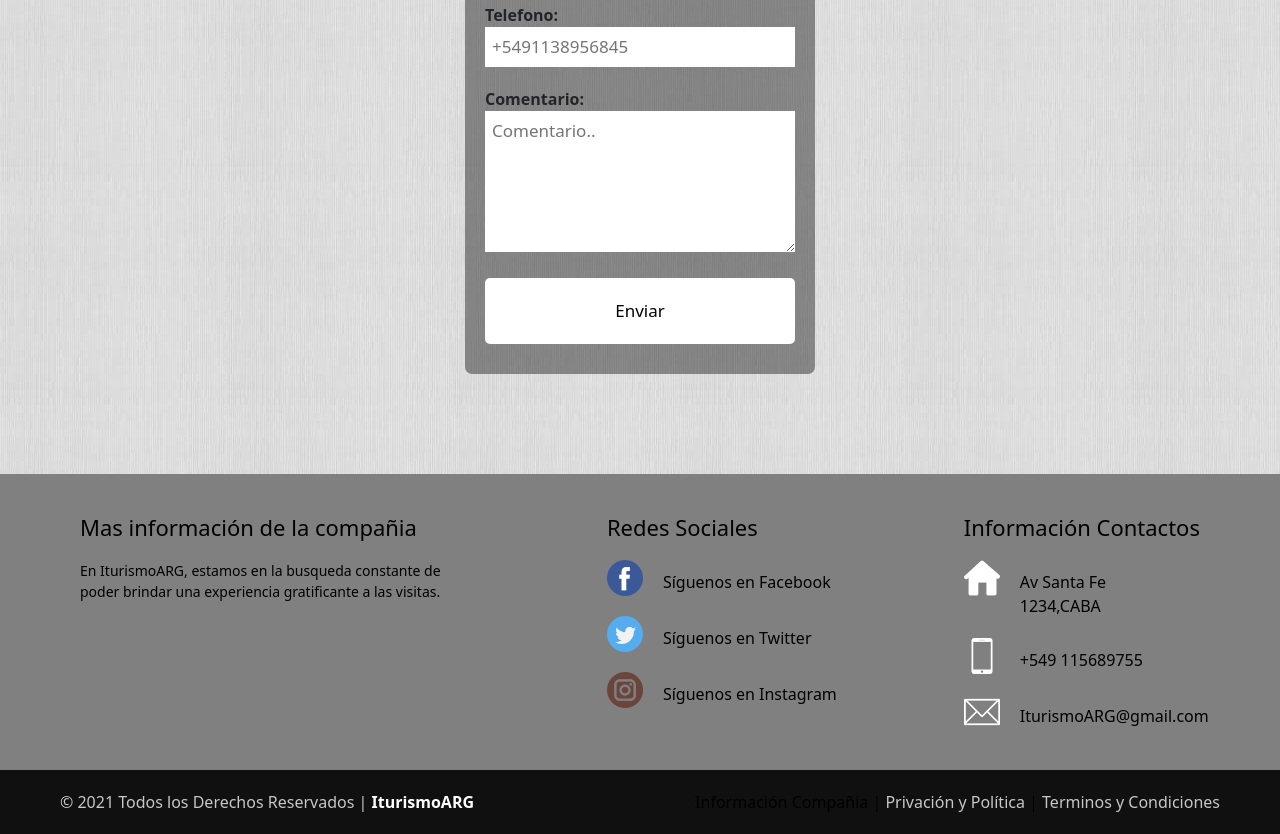
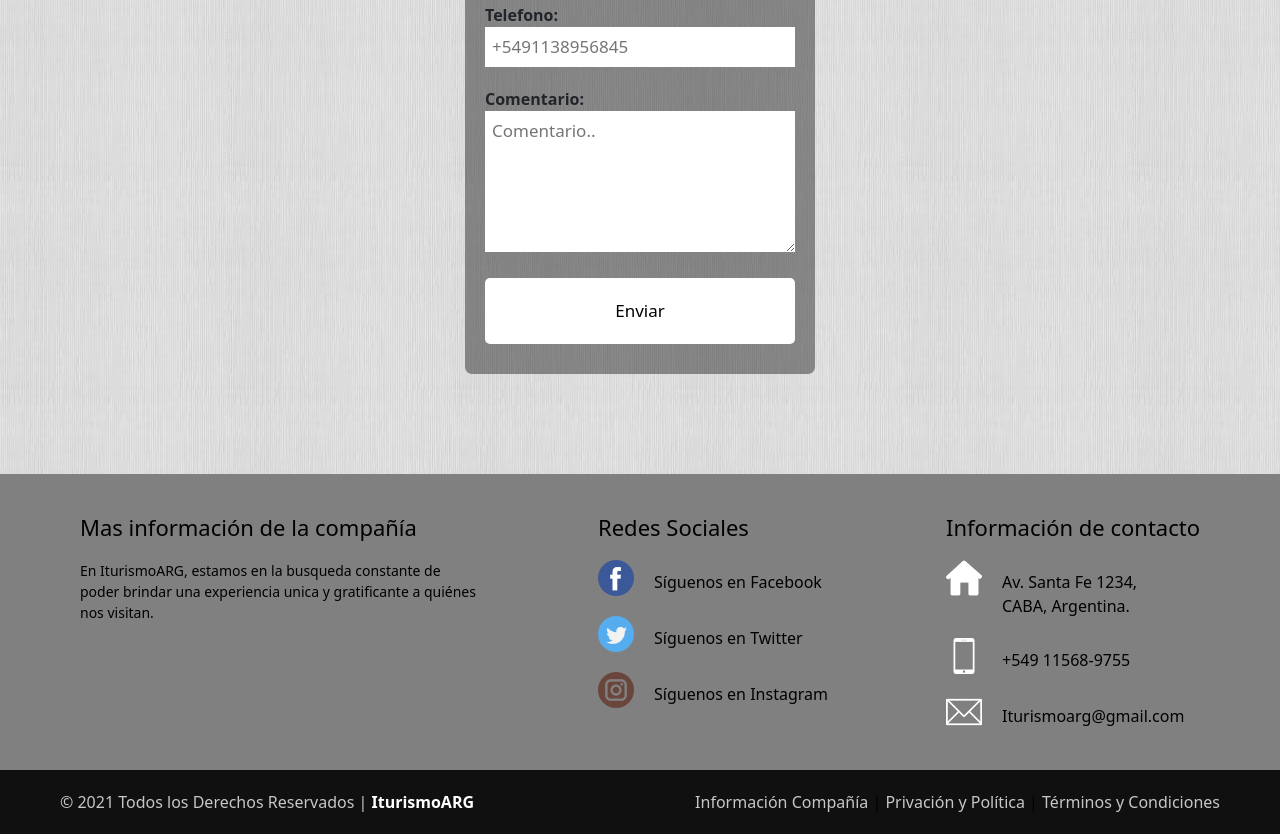
Before and after one commit to BautistaCasanas/Final-DesarrolloWeb-Coder, a website: page contacto.html in a window 1280 px wide. Shown: the part 487-1321 px from the top of the page. Drawn offline with nearby package versions, Linux system fonts and the light colour scheme; a web font is replaced by a local one.

Commit message:
Agregando cambios

```diff
--- a/contacto.html
+++ b/contacto.html
@@ -73,10 +73,10 @@
             <div class="container-body">
 
                 <div class="colum1">
-                    <h2>Mas información de la compañia</h2>
+                    <h2>Mas información de la compañía</h2>
 
                     <p>
-                        En IturismoARG, estamos en la busqueda constante de poder brindar una experiencia gratificante a las visitas.
+                        En IturismoARG, estamos en la busqueda constante de poder brindar una experiencia unica y gratificante a quiénes nos visitan.
                     </p>
 
                 </div>
@@ -101,23 +101,23 @@
 
                 <div class="colum3">
 
-                    <h2>Información Contactos</h2>
+                    <h2>Información de contacto</h2>
 
                     <div class="row2">
                         <img src="./icons/house.png">
                         <label>
-                            Av Santa Fe 1234,CABA
+                            Av. Santa Fe 1234, CABA, Argentina.
                         </label>
                     </div>
 
                     <div class="row2">
                         <img src="./icons/smartphone.png">
-                        <label>+549 115689755</label>
+                        <label>+549 11568-9755</label>
                     </div>
 
                     <div class="row2">
                         <img src="./icons/contact.png">
-                        <label>IturismoARG@gmail.com</label>
+                        <label>Iturismoarg@gmail.com</label>
                     </div>
 
                 </div>
@@ -133,7 +133,7 @@
                     </div>
 
                     <div class="information">
-                        <a href=""></a>Información Compañia</a> | <a href="">Privación y Política</a> | <a href="">Terminos y Condiciones</a>
+                        <a href="">Información Compañía</a> | <a href="">Privación y Política</a> | <a href="">Términos y Condiciones</a>
                     </div>
                 </div>
 
```
